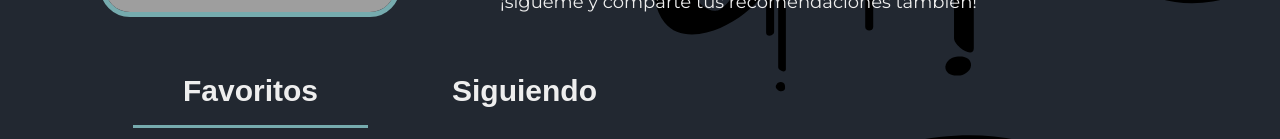
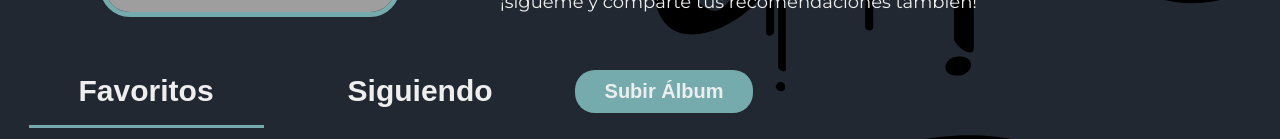
Before and after one commit to abenitezm/undersounds, a Next.js app: page /Perfil in a window 1280 px wide. Shown: the part 433-572 px from the top of the page. Built offline with nearby package versions, Linux system fonts and the light colour scheme; grey boxes are pictures that could not be loaded.

Commit message:
UploadAlbum enlazado en el perfil

```diff
--- a/src/app/Perfil/page.tsx
+++ b/src/app/Perfil/page.tsx
@@ -10,6 +10,9 @@ import GridFavoritas from "../components/GridCancionesFavoritas";
 import GridSiguiendo from "../components/GridArtistasSiguiendo";
 import GridComponent from "../components/GridNavigContent";
 import AlbumReproducer, { Album } from "../components/AlbumReproducer";
+import PrimaryButton from "../components/PrimaryButton";
+import { useRouter } from "next/router";
+import Link from "next/link";
 
 // Generar albumData a partir de los datos JSON
 const albumData: Album[] = data.slice(0, 2).map((cancion) => {
@@ -204,6 +207,9 @@ export default function Perfil() {
         >
           Siguiendo
         </ProfileButton>
+        <Link href="uploadAlbum">
+          <PrimaryButton text="Subir Álbum" onClick={() => 0} type="button" />
+        </Link>
       </ButtonContainer>
 
       <div style={{ display: "flex", justifyContent: "center", width: "100%" }}>
--- a/src/app/uploadAlbum/page.tsx
+++ b/src/app/uploadAlbum/page.tsx
@@ -64,7 +64,7 @@ export default function Page() {
                 <UploadAlbumImage />
                 <AddSong />
                 <PrimaryButton text="Publicar" onClick={() => alert("Álbum publicado")}
-                            style={{position: "absolute", bottom: "0", marginBottom: "20px"}}/>
+                style={{ position: "absolute", bottom: "0", marginBottom: "20px" }} type={'button'}/>
             </ColumnaIzquierda>
             <ColumnaDerecha>
                 <h2 style={{ gridColumn: 'span 2', marginBottom: '20px' }}>Subir Álbum</h2>
```
